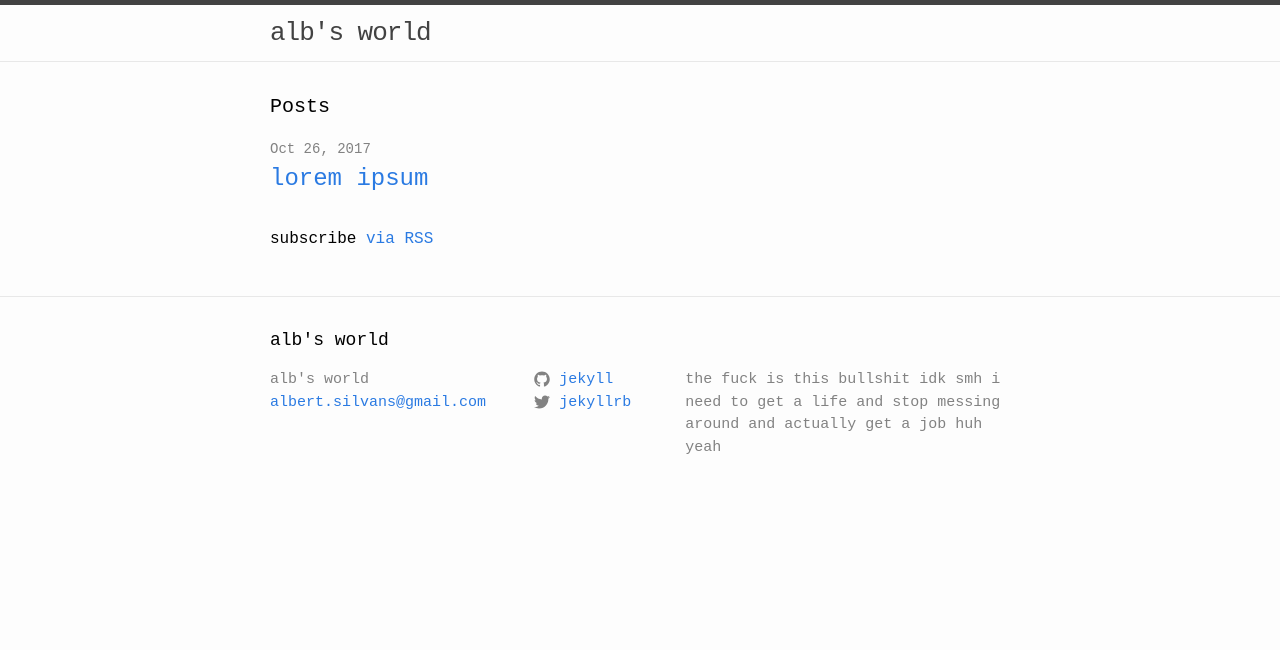
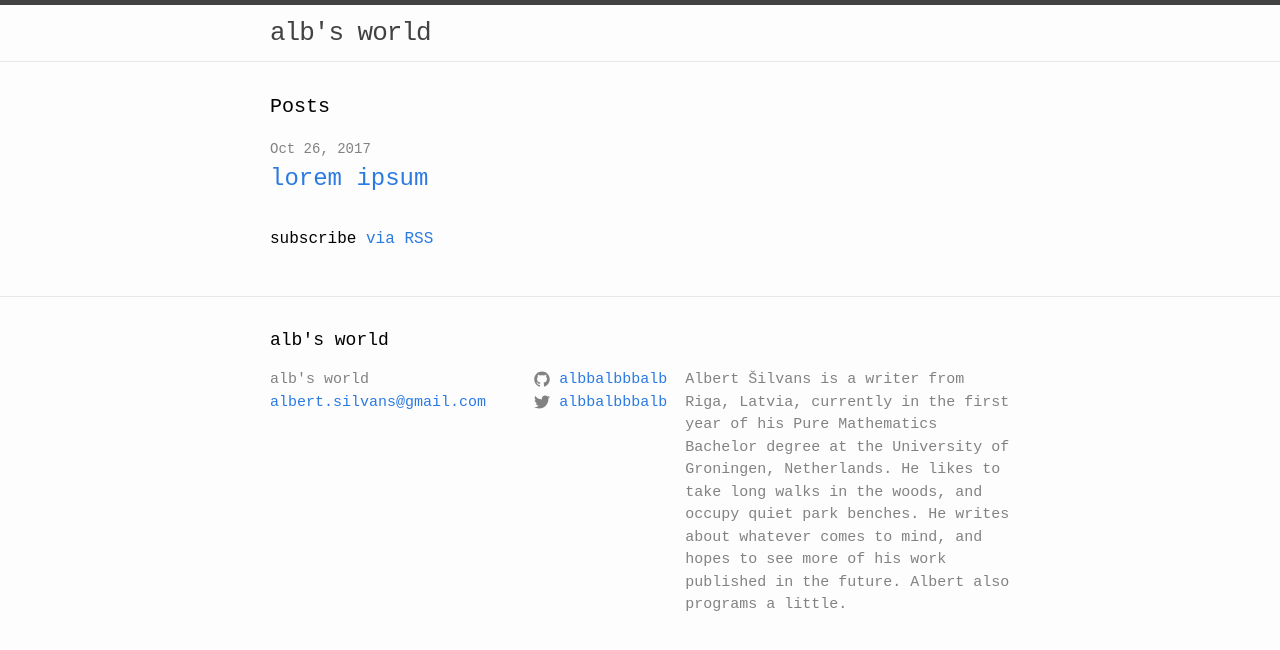
Before and after one commit to albbalbbbalb/test-website, a Jekyll site: the page built from index.html, in a window 1280 px wide. Shown: the top 650 px of the page. Built offline with Jekyll 4.4.1, drawn with Linux system fonts in a browser that asks for light colours.

Commit message:
Update _config.yml

```diff
--- a/_config.yml
+++ b/_config.yml
@@ -9,10 +9,10 @@
 title: alb's world
 email: albert.silvans@gmail.com
 description: > # this means to ignore newlines until "baseurl:"
-  the fuck is this bullshit idk smh i need to get a life and stop messing around and actually get a job huh yeah
+  Albert Šilvans is a writer from Riga, Latvia, currently in the first year of his Pure Mathematics Bachelor degree at the University of Groningen, Netherlands. He likes to take long walks in the woods, and occupy quiet park benches. He writes about whatever comes to mind, and hopes to see more of his work published in the future. Albert also programs a little.
 url: "http://yourdomain.com" # the base hostname & protocol for your site
-twitter_username: jekyllrb
-github_username:  jekyll
+twitter_username: albbalbbbalb
+github_username:  albbalbbbalb
 
 
 # Build settings
```
